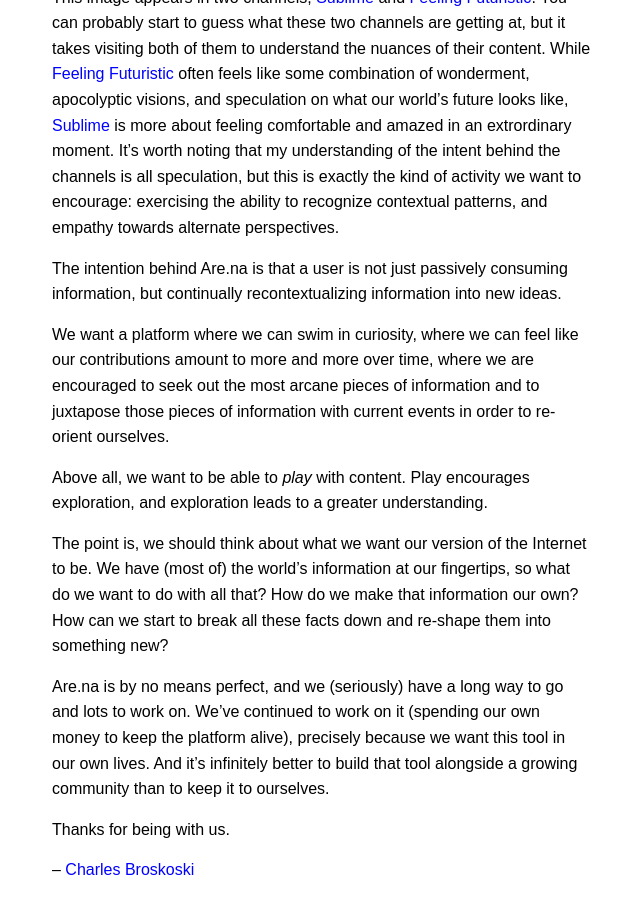
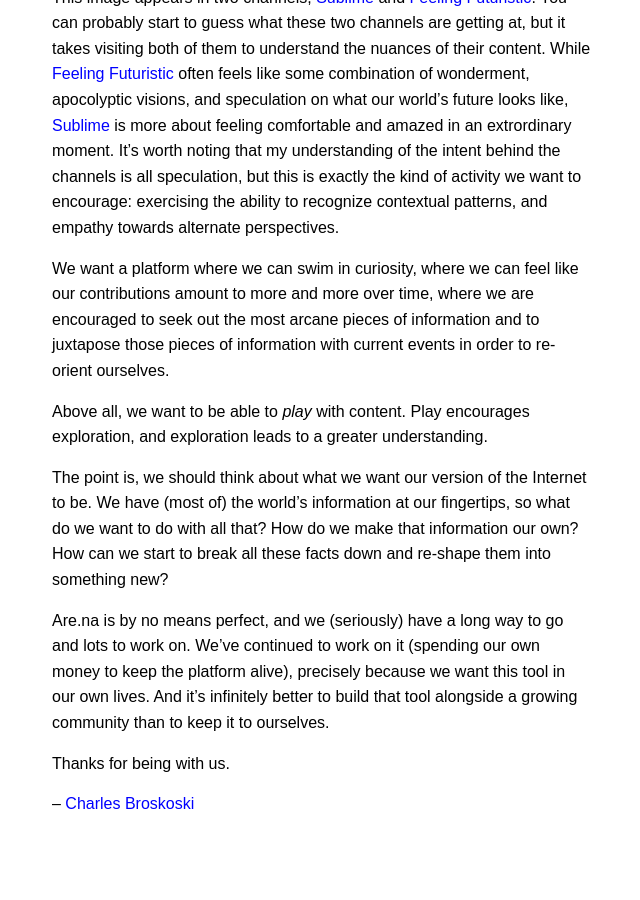
Before and after one commit to aredotna/building, a Jekyll site: the page built from _posts/2016-11-17-from-us.markdown, in a window 1280 px wide and 900 px high, scrolled down 1800 px. Shown: the whole window, without its empty margins (318-958 px from the left). Built offline with Jekyll 4.4.1, drawn with Linux system fonts in a browser that asks for light colours; after the commit the page ends 2677 px from its top, so only the background shows below that.

Commit message:
Remove second line

```diff
--- a/_posts/2016-11-17-from-us.markdown
+++ b/_posts/2016-11-17-from-us.markdown
@@ -28,8 +28,6 @@
 
 This image appears in two channels, [Sublime][Sublime] and [Feeling Futuristic][Feeling Futuristic]. You can probably start to guess what these two channels are getting at, but it takes visiting both of them to understand the nuances of their content. While [Feeling Futuristic][Feeling Futuristic] often feels like some combination of wonderment, apocolyptic visions, and speculation on what our world's future looks like, [Sublime][Sublime] is more about feeling comfortable and amazed in an extrordinary moment. It's worth noting that my understanding of the intent behind the channels is all speculation, but this is exactly the kind of activity we want to encourage: exercising the ability to recognize contextual patterns, and empathy towards alternate perspectives.
 
-The intention behind Are.na is that a user is not just passively consuming information, but continually recontextualizing information into new ideas.
-
 We want a platform where we can swim in curiosity, where we can feel like our contributions amount to more and more over time, where we are encouraged to seek out the most arcane pieces of information and to juxtapose those pieces of information with current events in order to re-orient ourselves.
 
 Above all, we want to be able to _play_ with content. Play encourages exploration, and exploration leads to a greater understanding.
```
